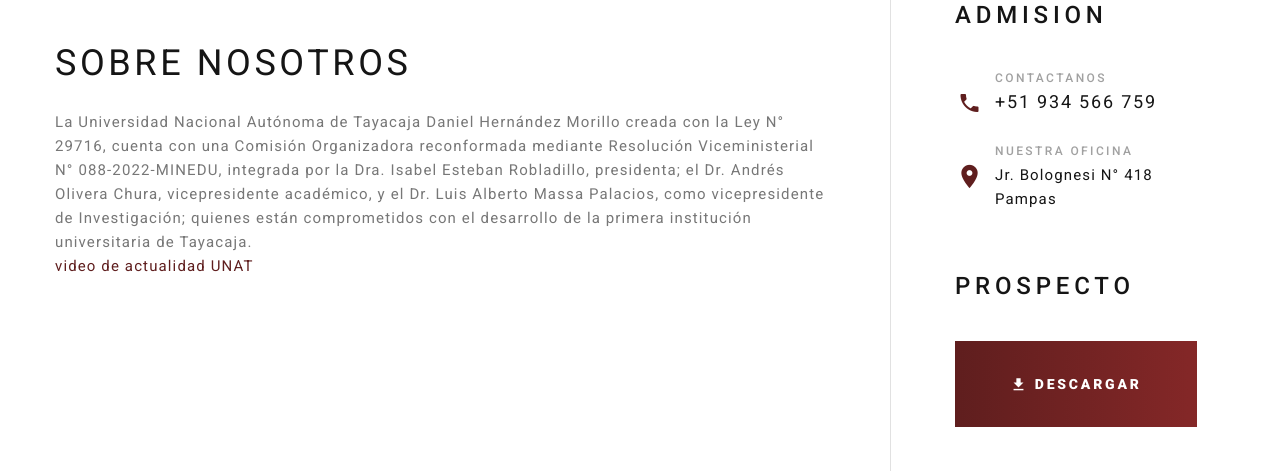
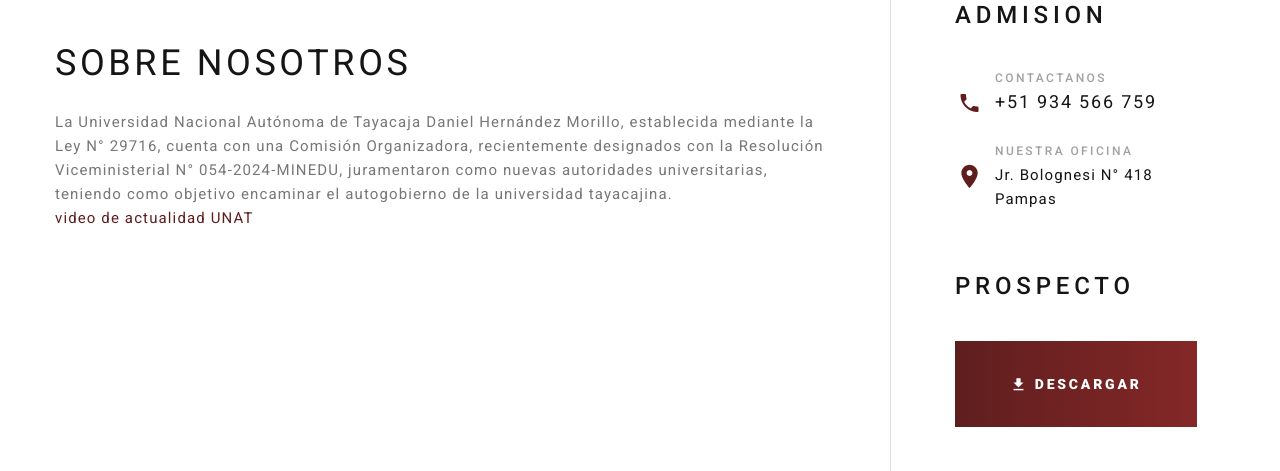
Before and after one commit to xSigfrid/UNAT, a PHP site: page / in a window 1280 px wide. Shown: the part 3915-4386 px from the top of the page. Run offline with PHP 8.4, Linux system fonts and the light colour scheme; some libraries are stand-ins or nearby versions; some web fonts are replaced.

Commit message:
Update index.php
actualizacion data nuevas autoridades

```diff
--- a/index.php
+++ b/index.php
@@ -236,7 +236,7 @@
                 <div class="col-md-7 col-xl-8">
                     <div class="single-service"><img src="images/nosotros/n1.JPG" alt="" width="770" height="426"/>
                         <h4>Sobre Nosotros</h4>
-                        <p>La Universidad Nacional Autónoma de Tayacaja Daniel Hernández Morillo creada con la Ley N° 29716, cuenta con una Comisión Organizadora reconformada mediante Resolución Viceministerial N° 088-2022-MINEDU, integrada por la Dra. Isabel Esteban Robladillo, presidenta; el Dr. Andrés Olivera Chura, vicepresidente académico, y el Dr. Luis Alberto Massa Palacios, como vicepresidente de Investigación; quienes están comprometidos con el desarrollo de la primera institución universitaria de Tayacaja.</p>
+                        <p>La Universidad Nacional Autónoma de Tayacaja Daniel Hernández Morillo, establecida mediante la Ley N° 29716, cuenta con una Comisión Organizadora, recientemente designados con la Resolución Viceministerial N° 054-2024-MINEDU, juramentaron como nuevas autoridades universitarias, teniendo como objetivo encaminar el autogobierno de la universidad tayacajina.</p>
                         <a href="https://www.youtube.com/@universidadnacionalautonom6674"><p>video de actualidad UNAT</p></a>
                         <div class="row row-50 flex-xl-row-reverse">
 
```
